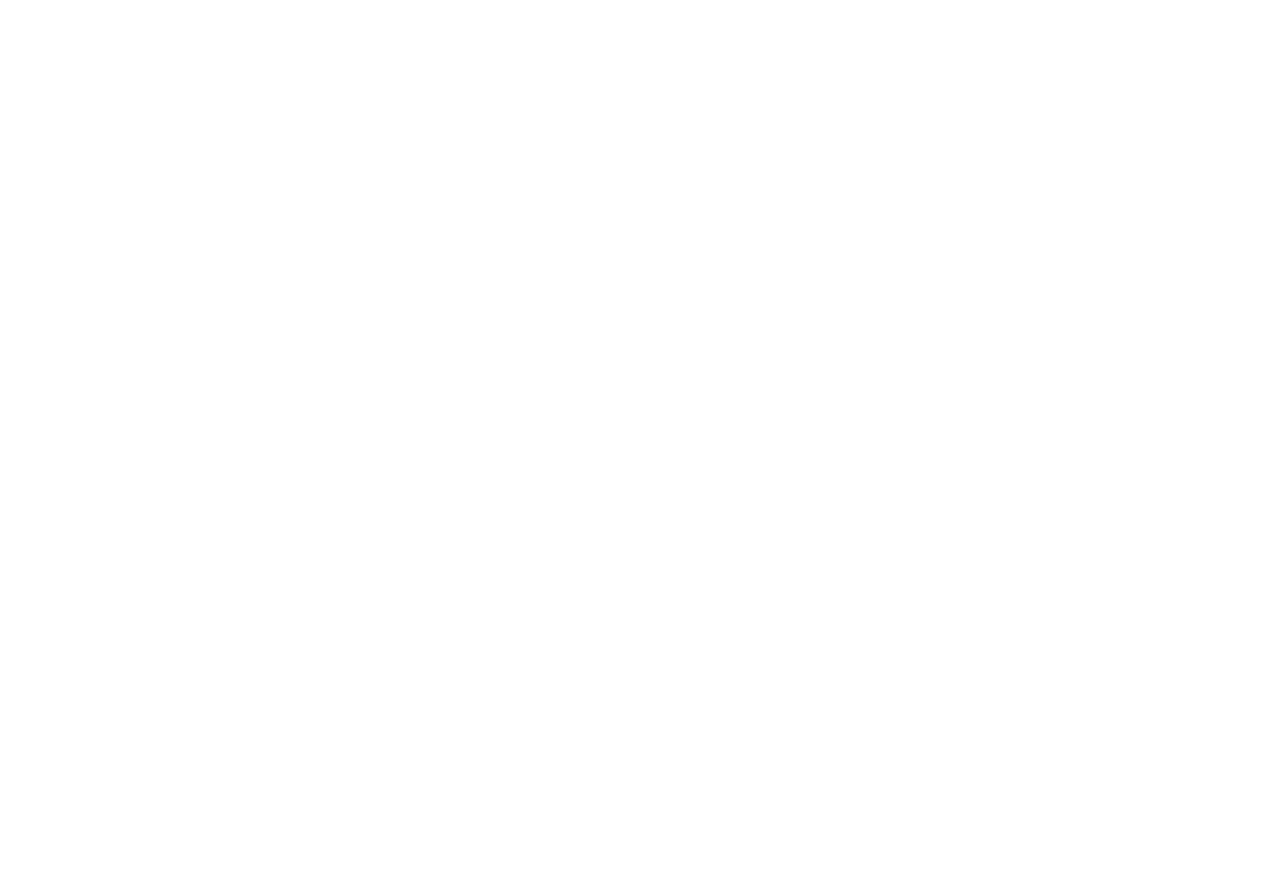
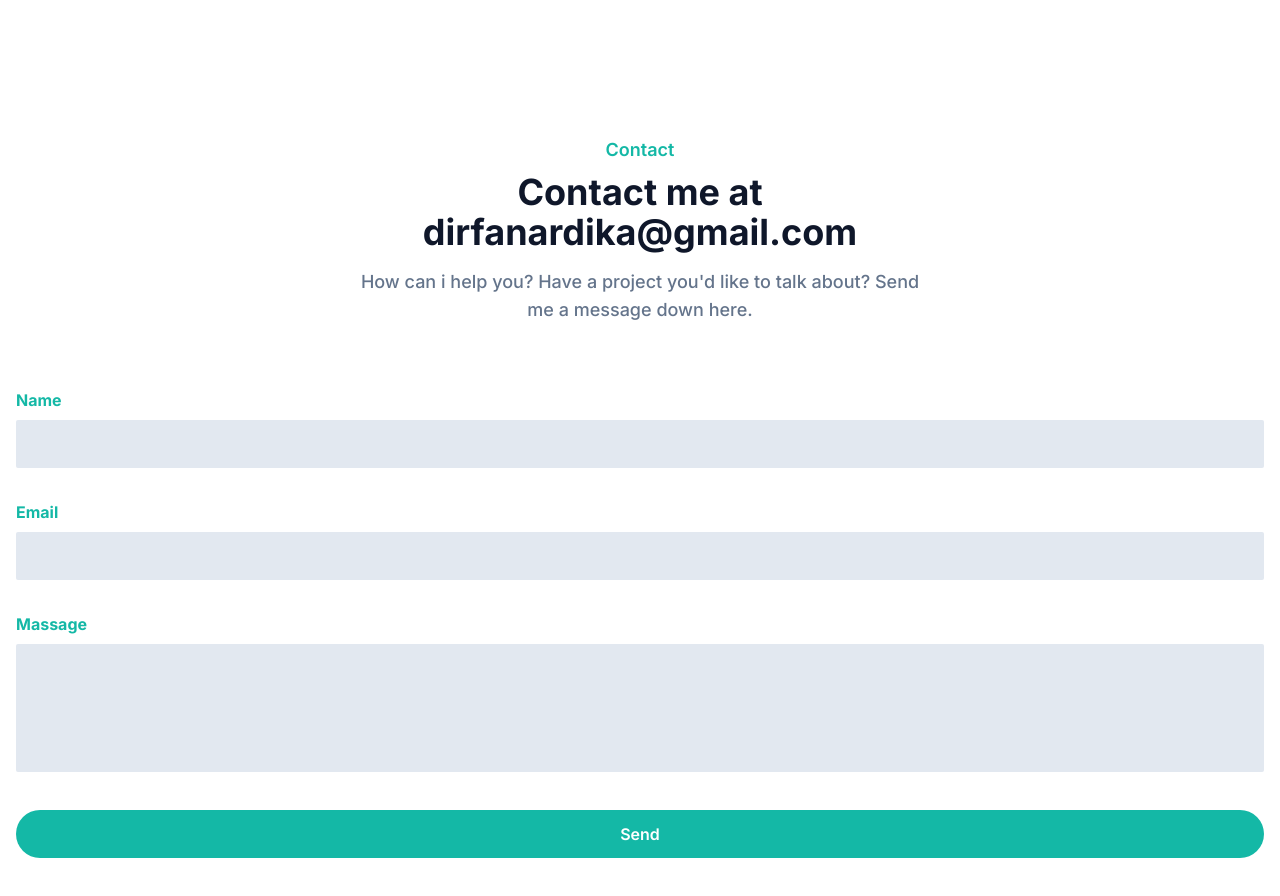
Before and after one commit to odeardika/odeardika-page, a Next.js app: page / in a window 1280 px wide. Shown: the part 2920-3816 px from the top of the page. Before the commit the page ends 2912 px from the top, so only its background shows below. Built offline with nearby package versions, Linux system fonts and the light colour scheme.

Commit message:
add contact in page

```diff
--- a/app/page.js
+++ b/app/page.js
@@ -5,6 +5,7 @@
 import AboutPage from '@/components/About'
 import Header from '@/components/Header'
 import Portfolio from '@/components/Portfolio'
+import Contact from '@/components/Contact'
 
 export default function Home() {
   return (
@@ -13,6 +14,7 @@
       <Hero />
       <AboutPage />
       <Portfolio />
+      <Contact email='dirfanardika@gmail.com'/>
 
     </div>
   )
--- /dev/null
+++ b/components/Contact.jsx
@@ -0,0 +1,35 @@
+import React from 'react'
+
+const Contact = ({email}) => {
+  return (
+    <section id='contact' className='pt-36 pb-32'>
+        <div className='container'>
+            <div className='max-w-xl mx-auto text-center mb-16'>
+                <h4 className='font-semibold text-lg text-primary mb-2'>Contact</h4>
+                <h2 className='font-bold text-dark text-2xl mb-4 sm:text-3xl lg:text-4xl'>Contact me at <span>{email}</span></h2>
+                <p className='font-medium text-md text-secondary md:text-lg'>How can i help you? Have a project you'd like to talk about? Send me a message down here. </p>
+            </div>
+        </div>
+        <form>
+            <div className='w-full px-4 mb-8'>
+                <label for='name' className='text-base font-bold text-primary'>Name</label>
+                <input type="text" id='name' className='w-full mt-2 bg-slate-200 text-dark p-3 rounded-sm focus:outline-none focus:ring-primary focus:ring-1 focus:border-primary' />
+            </div>
+            <div className='w-full px-4 mb-8'>
+                <label for='email' className='text-base font-bold text-primary'>Email</label>
+                <input type="email" id='email' className='w-full mt-2 bg-slate-200 text-dark p-3 rounded-sm focus:outline-none focus:ring-primary focus:ring-1 focus:border-primary' />
+            </div>
+            <div className='w-full px-4 mb-8'>
+                <label for='massage' className='text-base font-bold text-primary'>Massage</label>
+                <textarea type="text" id='massage' className='w-full mt-2 bg-slate-200 text-dark p-3 rounded-sm h-32 resize-none focus:outline-none focus:ring-primary focus:ring-1 focus:border-primary' />
+            </div>
+            <div className='w-full px-4'>
+                <button className='text-base font-semibold text-white bg-primary py-3 px-8 rounded-full w-full hover:opacity-80 hover:shadow-lg transition duration-500'>Send</button>
+            </div>
+        </form>
+
+    </section>
+  )
+}
+
+export default Contact
```
